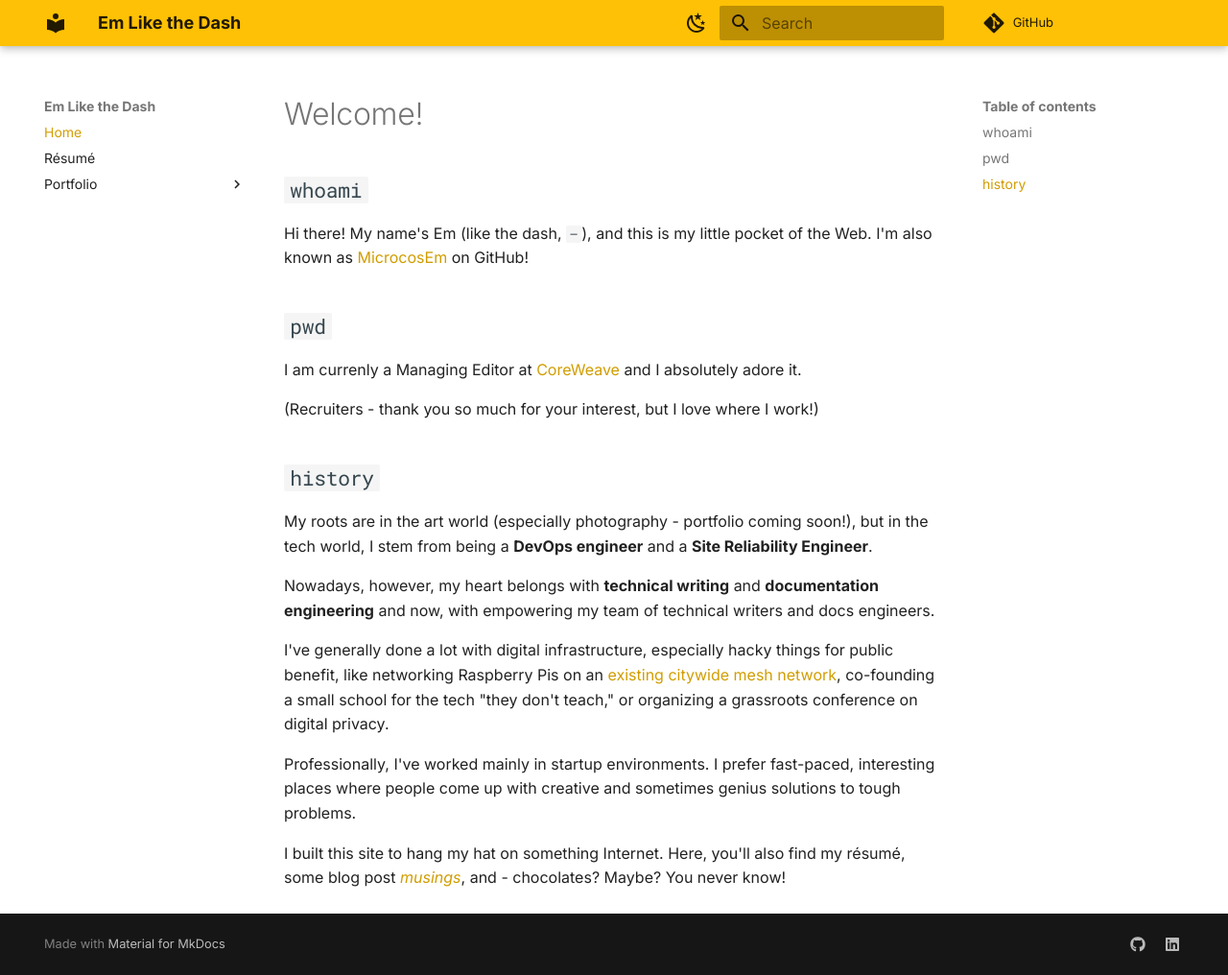
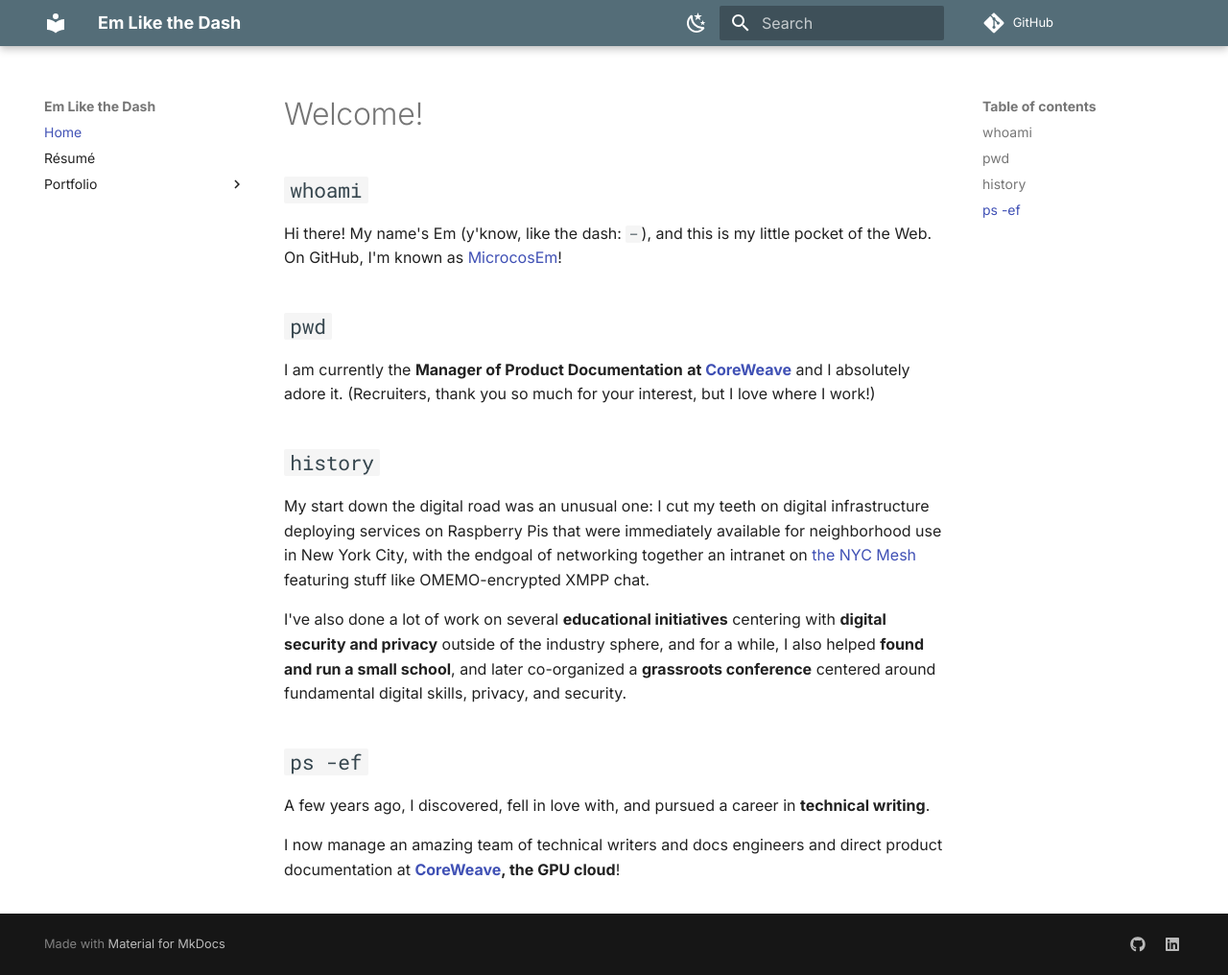
Before and after one commit to microcosem/emlikethedash, an MkDocs documentation site: the page built from docs/index.md, in a window 1280 px wide and 1016 px high. Shown: the whole window at 96% size. Built offline with MkDocs 1.6.1 and Material for MkDocs 9.7.7, drawn with Linux system fonts in a browser that asks for light colours; plug-ins that fetch from the network failed and are left out.

Commit message:
docs(content): Revise index.md content, change theme color

```diff
--- a/docs/index.md
+++ b/docs/index.md
@@ -2,23 +2,25 @@
 hide:
   - footer
 ---
+
 # Welcome!
 
 ## `whoami`
-Hi there! My name's Em (like the dash, `–`), and this is my little pocket of the Web. I'm also known as [MicrocosEm](https://github.com/microcosem) on GitHub!
+
+Hi there! My name's Em (y'know, like the dash: `–`), and this is my little pocket of the Web. On GitHub, I'm known as [MicrocosEm](https://github.com/microcosem)!
 
 ## `pwd`
-I am currenly a Managing Editor at [CoreWeave](https://coreweave.com) and I absolutely adore it.
 
-(Recruiters - thank you so much for your interest, but I love where I work!)
+I am currently the **Manager of Product Documentation** **at [CoreWeave](https://coreweave.com)** and I absolutely adore it. (Recruiters, thank you so much for your interest, but I love where I work!)
 
 ## `history`
-My roots are in the art world (especially photography - portfolio coming soon!), but in the tech world, I stem from being a **DevOps engineer** and a **Site Reliability Engineer**.
 
-Nowadays, however, my heart belongs with **technical writing** and **documentation engineering** and now, with empowering my team of technical writers and docs engineers.
+My start down the digital road was an unusual one: I cut my teeth on digital infrastructure deploying services on Raspberry Pis that were immediately available for neighborhood use in New York City, with the endgoal of networking together an intranet on [the NYC Mesh](https://www.nycmesh.net) featuring stuff like OMEMO-encrypted XMPP chat.
 
-I've generally done a lot with digital infrastructure, especially hacky things for public benefit, like networking Raspberry Pis on an [existing citywide mesh network](https://www.nycmesh.net/_), co-founding a small school for the tech "they don't teach," or organizing a grassroots conference on digital privacy.
+I've also done a lot of work on several **educational initiatives** centering with **digital security and privacy** outside of the industry sphere, and for a while, I also helped **found and run a small school**, and later co-organized a **grassroots conference** centered around fundamental digital skills, privacy, and security.
 
-Professionally, I've worked mainly in startup environments. I prefer fast-paced, interesting places where people come up with creative and sometimes genius solutions to tough problems.
+## `ps -ef`
 
-I built this site to hang my hat on something Internet. Here, you'll also find my résumé, some blog post [*musings*](./blog/index.md), and - chocolates? Maybe? You never know!
+A few years ago, I discovered, fell in love with, and pursued a career in **technical writing**.
+
+I now manage an amazing team of technical writers and docs engineers and direct product documentation at **[CoreWeave](https://coreweave.com), the GPU cloud**!
--- a/mkdocs.yml
+++ b/mkdocs.yml
@@ -23,16 +23,16 @@ theme:
     # Dark mode
     - media: "(prefers-color-scheme: dark)"
       scheme: slate
-      primary: amber
-      accent: amber
+      primary: blue grey
+      accent: blue grey
       toggle:
         icon: material/weather-sunny
         name: Light Mode
     # Light mode
     - media: "(prefers-color-scheme: light)"
       scheme: default
-      primary: amber
-      accent: amber
+      primary: blue grey
+      accent: blue grey
       toggle:
         icon: material/weather-night
         name: Dark Mode
```
Also changed, not shown: docs/professional.md (+2 -5 lines).
